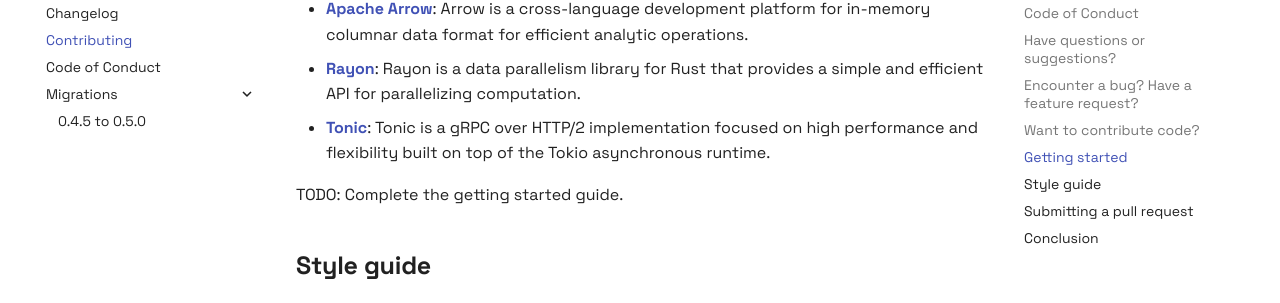
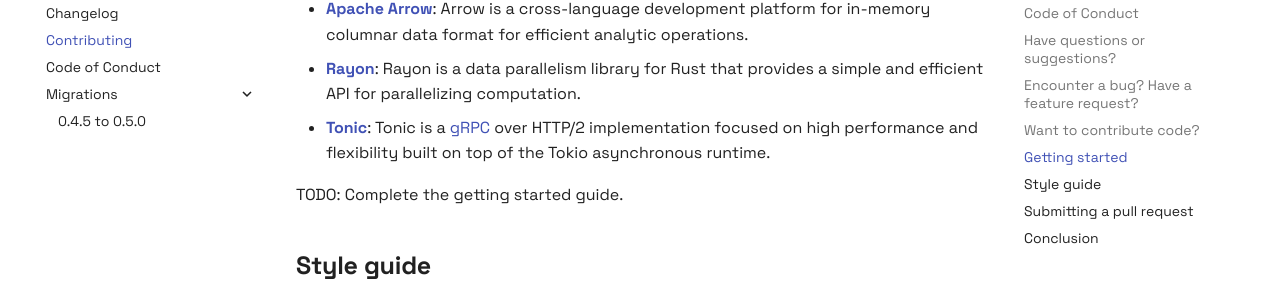
Before and after one commit to oasysai/oasysdb, an MkDocs documentation site: the page built from docs/contributing.md, in a window 1280 px wide and 900 px high, scrolled down 1585 px. Shown: the part 143-446 px from the top of the window. Built offline with MkDocs 1.6.1 and Material for MkDocs 9.7.7, drawn with Linux system fonts in a browser that asks for light colours; comment, search, counter and statistics services are not loaded; part of the change alters nothing that is shown.

```diff
--- a/docs/contributing.md
+++ b/docs/contributing.md
@@ -71,9 +71,9 @@ about them:
 - [**Rayon**](https://github.com/rayon-rs/rayon): Rayon is a data parallelism
   library for Rust that provides a simple and efficient API for parallelizing
   computation.
-- [**Tonic**](https://github.com/hyperium/tonic): Tonic is a gRPC over HTTP/2
-  implementation focused on high performance and flexibility built on top of the
-  Tokio asynchronous runtime.
+- [**Tonic**](https://github.com/hyperium/tonic): Tonic is a
+  [gRPC](https://grpc.io/docs/) over HTTP/2 implementation focused on high
+  performance and flexibility built on top of the Tokio asynchronous runtime.
 
 TODO: Complete the getting started guide.
 
```
